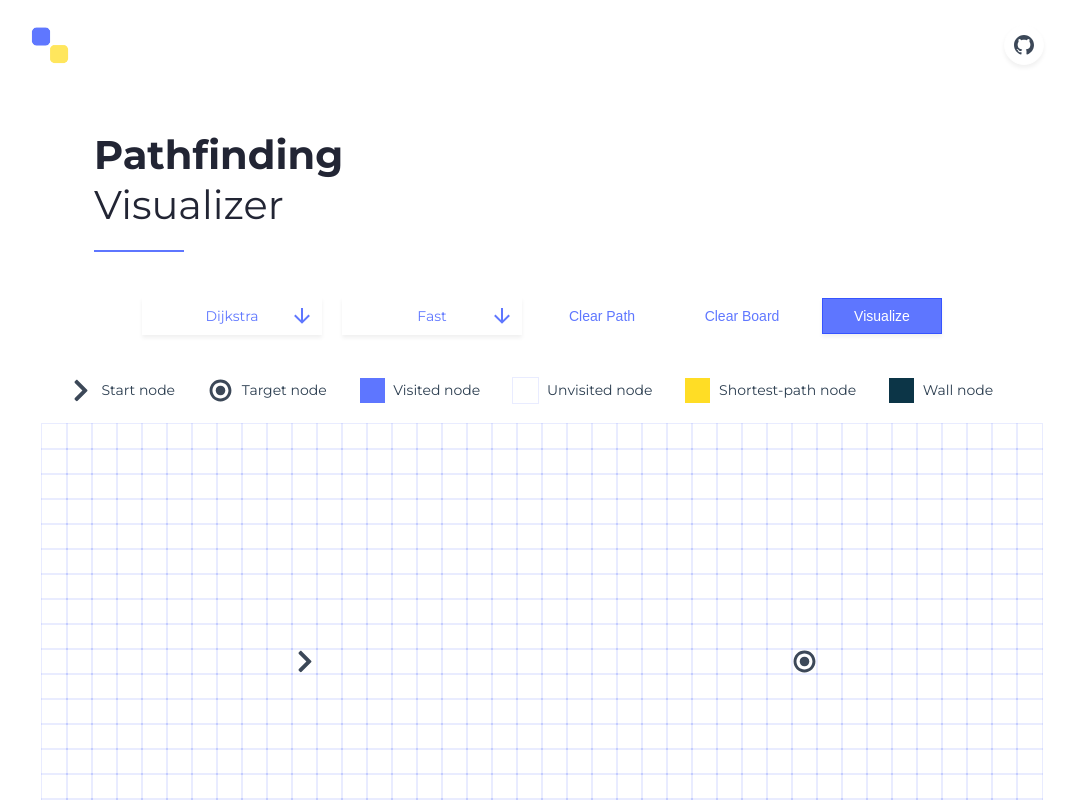
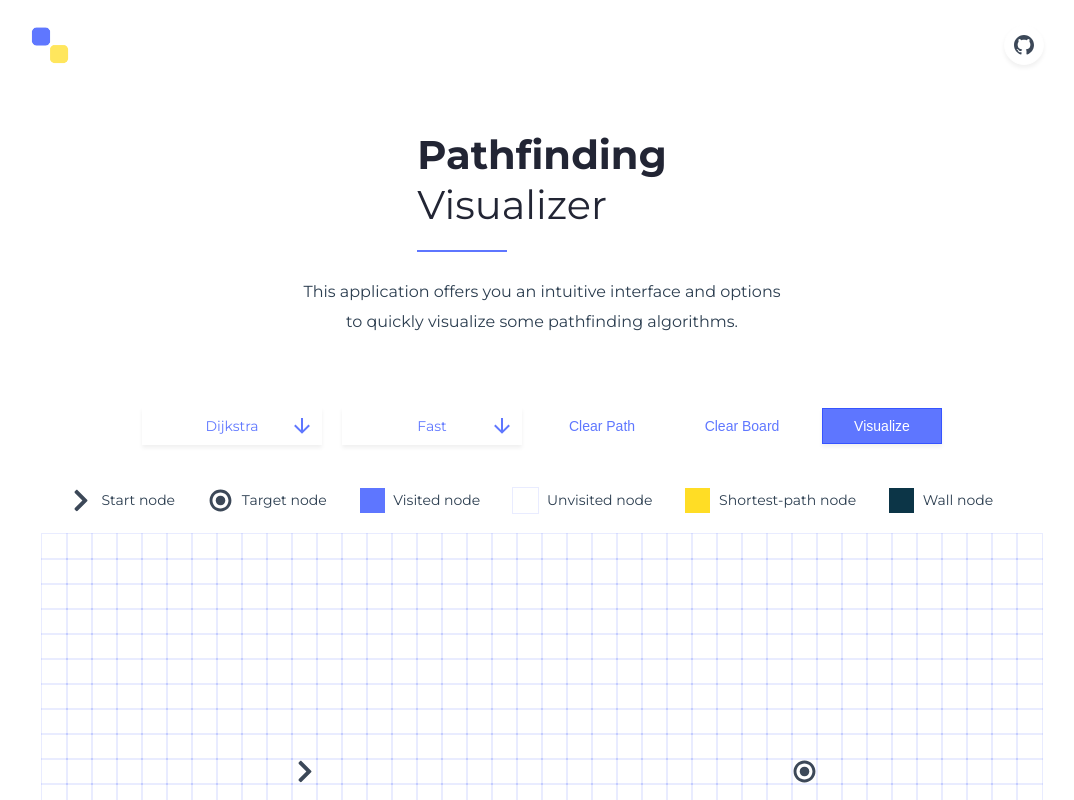
Before and after one commit to vscav/pathfinding-visualizer-vue-ts, a Vue app: page / in a window 1280 px wide. Shown: the top 800 px of the page, without its empty margins (98-1172 px from the left). Built offline with nearby package versions, Linux system fonts and the light colour scheme; the HTML template or start-up script is replaced by a standard one.

Commit message:
Update about component style

```diff
--- a/src/components/PathfindingVisualizer/About/About.vue
+++ b/src/components/PathfindingVisualizer/About/About.vue
@@ -1,9 +1,17 @@
 <template>
-  <div class="title-wrapper">
-    <div class="title">
-      Pathfinding<br /><span class="title-span">Visualizer</span>
+  <div class="introduction">
+    <div class="title-wrapper">
+      <div class="title-text">
+        Pathfinding<br /><span class="title-span">Visualizer</span>
+      </div>
+      <div class="title-line"></div>
     </div>
-    <div class="title-line"></div>
+    <div class="description-wrapper">
+      <div class="description-text">
+        This application offers you an intuitive interface and options<br />
+        to quickly visualize some pathfinding algorithms.
+      </div>
+    </div>
   </div>
 </template>
 
@@ -15,12 +23,16 @@ export default class About extends Vue {}
 </script>
 
 <style>
-.title-wrapper {
-  width: 70vw;
+.introduction {
+  display: flex;
+  width: 60vw;
   margin: auto;
+  flex-direction: row;
+  flex-wrap: wrap;
+  justify-content: space-around;
   margin-bottom: 35px;
 }
-.title {
+.title-text {
   color: #222534;
   font-size: 40px;
   line-height: 50px;
@@ -36,4 +48,10 @@ export default class About extends Vue {}
   margin-top: 20px;
   background-color: rgba(41, 73, 255, 0.75);
 }
+.description-wrapper {
+  padding: 25px;
+}
+.description-text {
+  line-height: 30px;
+}
 </style>
```
